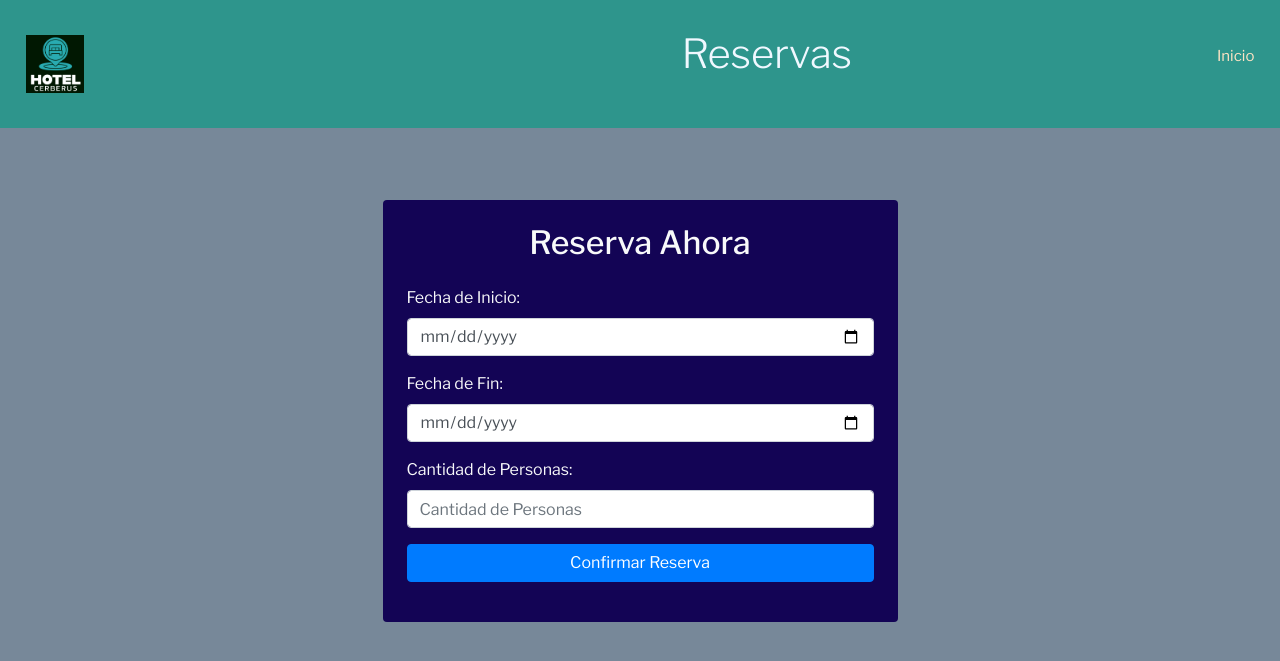
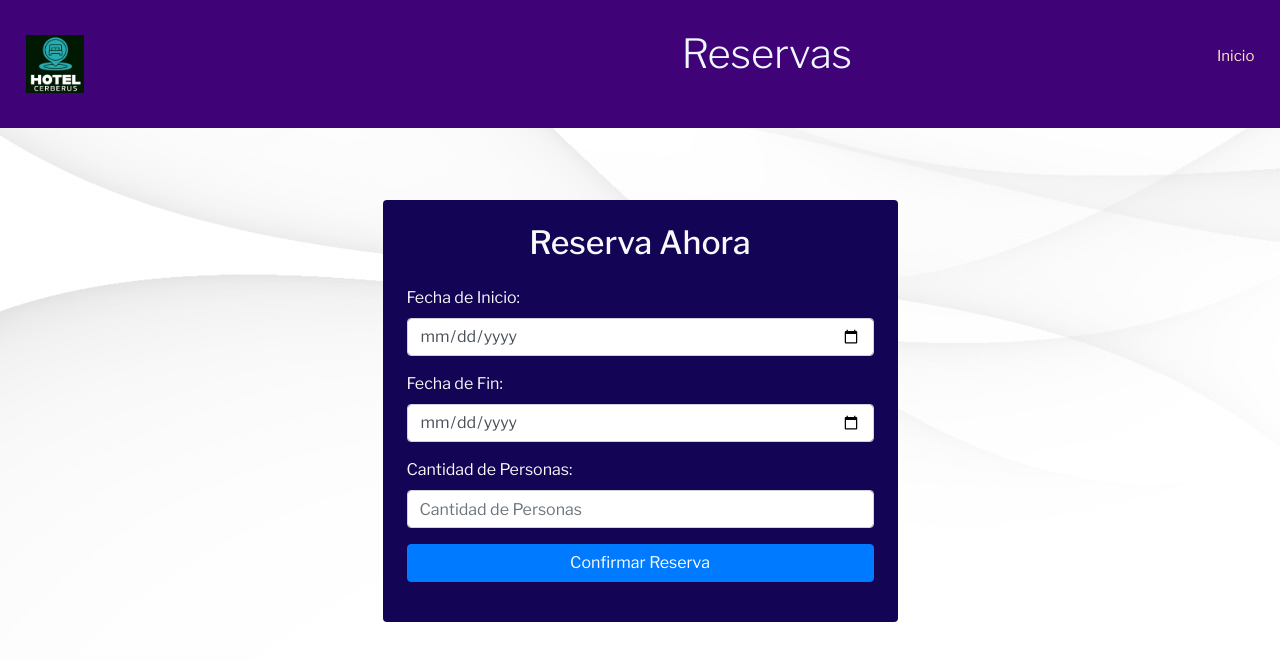
Before and after one commit to LidaCorrales/HotelCerberus, a Django app: page /autenticacion/reserva/ in a window 1280 px wide. Shown: the top 661 px of the page. Run offline with Django 4.2, Linux system fonts and the light colour scheme; the visitor is signed in with stand-in values (Sample User, id 1); some libraries are stand-ins or nearby versions; some web fonts are replaced.

Commit message:
Edicion error

```diff
--- a/autenticacion/models.py
+++ b/autenticacion/models.py
@@ -8,7 +8,7 @@ class tipoDocumento(models.Model):
 class CustomUser(AbstractUser):
     idTipo = models.ForeignKey(tipoDocumento, on_delete=models.CASCADE, null=True, default=None)
     numdoc = models.IntegerField(null=True, default=None)
-    telefono = models.IntegerField(null=True, default=None)
+    telefono = models.BigIntegerField(null=True, default=None)
 
     Activo = 'Activo'
     Inactivo = 'Inactivo'
--- a/autenticacion/static/css/login.css
+++ b/autenticacion/static/css/login.css
@@ -9,7 +9,7 @@ body {
 	width: 100%;
     height: 100vh;
     display: flex;
-    background: url(../imgs/fondo.jpg);
+    background: url(../imgs/vecteezy_abstract-white-line-background-wall-vector-illustration_7696726.jpg);
     background-size: cover;
     background-position: center;
     gap: 30px;
--- a/autenticacion/static/css/reserva.css
+++ b/autenticacion/static/css/reserva.css
@@ -10,7 +10,7 @@
 }
 body {
     margin: 110px;
-    background-color: #789;
+    background-image: url(../imgs/vecteezy_abstract-white-line-background-wall-vector-illustration_7696726.jpg);
   }
   h1 {
     color: aliceblue;
@@ -30,7 +30,7 @@ body {
     justify-content: space-between;
     background: transparent;
     transition: all ease .55s;
-    background-color: #2E958C;
+    background-color: #3f0377;
 }
 
 .logo img{
@@ -56,5 +56,5 @@ h1 {
 }
 .Reservar{
     color: aliceblue;
-    background-color: #130455;
+    background-color: #3f0377;
 }
--- a/autenticacion/templates/usuario/reserva.html
+++ b/autenticacion/templates/usuario/reserva.html
@@ -10,6 +10,7 @@
     <link rel="preconnect" href="https://fonts.googleapis.com">
     <link rel="preconnect" href="https://fonts.gstatic.com" crossorigin>
     <link href="https://fonts.googleapis.com/css2?family=Kdam+Thmor+Pro&display=swap" rel="stylesheet">
+
 </head>
 <body>
     <header>
```
Also changed, not shown: autenticacion/migrations/0009_alter_customuser_telefono.py (added).
